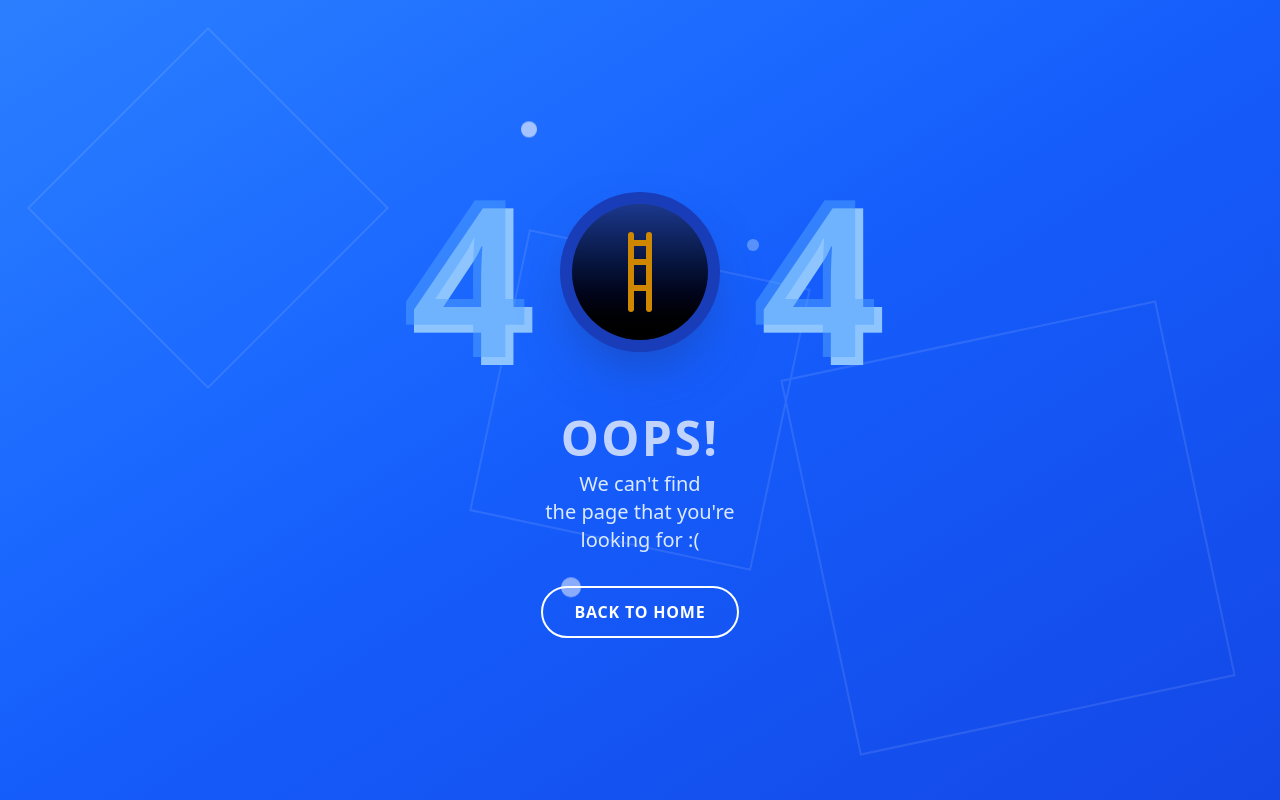
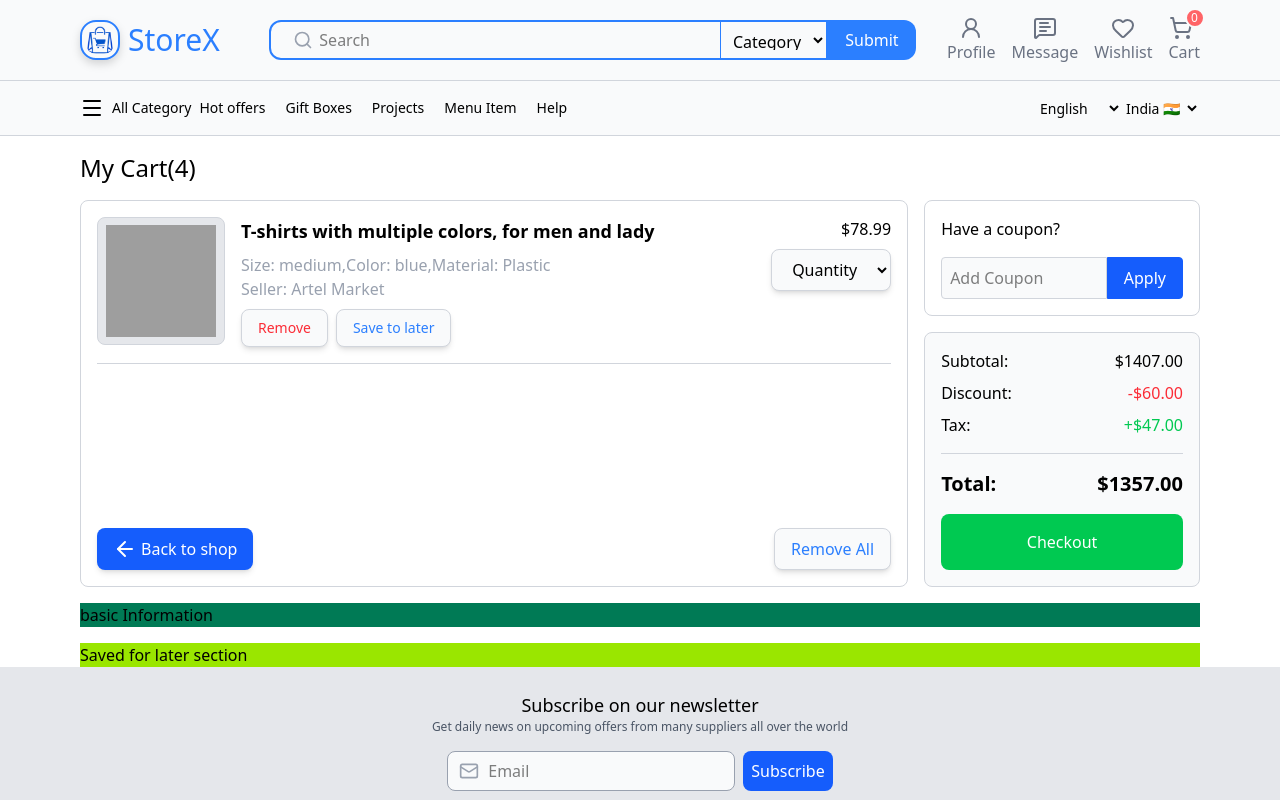
Before and after one commit to piushmaji/StoreX, a React (Vite) app: page /cart in a window 1280 px wide. Shown: the top 800 px of the page. Built offline with nearby package versions, Linux system fonts and the light colour scheme; grey boxes are pictures that could not be loaded.

Commit message:
Add to cart Section

```diff
--- a/src/App.jsx
+++ b/src/App.jsx
@@ -3,6 +3,7 @@ import HomePage from "./pages/HomePage"
 import ProductListingPage from "./pages/ProductListingPage"
 import NotFound from "./pages/NotFound"
 import ProductDetails from "./pages/ProductDetails"
+import CartPage from "./pages/CartPage"
 
 
 const router = createBrowserRouter([
@@ -18,6 +19,10 @@ const router = createBrowserRouter([
   {
     path: '/product/:id',
     element: <ProductDetails />
+  },
+  {
+    path: '/cart',
+    element: <CartPage />
   }
 ])
 const App = () => {
--- /dev/null
+++ b/src/components/Cart/BasicInfo.jsx
@@ -0,0 +1,14 @@
+import React from 'react'
+
+const BasicInfo = () => {
+    return (
+        <div>
+            {/* Basic information section */}
+            <section className='bg-emerald-700'>
+                basic Information
+            </section>
+        </div>
+    )
+}
+
+export default BasicInfo
--- /dev/null
+++ b/src/components/Cart/Cart.jsx
@@ -0,0 +1,23 @@
+import React from 'react'
+import MyCart from './MyCart'
+import SaveForLater from './SaveForLater'
+import BasicInfo from './BasicInfo'
+
+const Cart = () => {
+    return (
+        <div className='flex flex-col lg:px-20 lg:pt-4 gap-4'>
+
+
+            {/*My cart section */}
+            <MyCart />
+
+            {/*Basic information section */}
+            <BasicInfo />
+
+            {/*Saved for later section */}
+            <SaveForLater />
+        </div>
+    )
+}
+
+export default Cart
--- /dev/null
+++ b/src/components/Cart/MyCart.jsx
@@ -0,0 +1,133 @@
+import { ArrowLeft } from 'lucide-react'
+
+const MyCart = () => {
+
+    return (
+        <div className='flex flex-col gap-4'>
+            <div className='text-2xl '>
+                <h1>My Cart
+                    <span>(4)</span>
+                </h1>
+            </div>
+
+            {/* Main Cart section  */}
+            <main className='flex flex-col'>
+
+                {/* All Product Cart  */}
+                <section className='w-full flex gap-4'>
+
+                    <div className='w-[75%] flex flex-col rounded-lg border border-gray-300 gap-4 p-4 justify-between'>
+
+                        <div className='w-full flex justify-between border-b border-gray-300'>
+
+                            <div className='flex gap-4'>
+                                <div className='h-32 w-32 bg-gray-200 border border-gray-300 rounded-lg flex items-center justify-center p-2'>
+                                    <img
+                                        className='h-28 w-28 object-fill'
+                                        src="https://rukminim2.flixcart.com/image/832/832/xif0q/mobile/y/l/1/-original-imahbfd4cgh53kmh.jpeg?q=70&crop=false" alt="phone" />
+                                </div>
+                                <div className='flex flex-col font-light text-gray-400 gap-2 '>
+                                    <div className='text-lg font-semibold text-black'>
+                                        <h1>T-shirts with multiple colors, for men and lady</h1>
+                                    </div>
+                                    <div className='flex flex-col'>
+                                        <div className='flex'>
+                                            <p>Size: <span>medium</span>,</p>
+                                            <p>Color: <span> blue</span>,</p>
+                                            <p>Material: <span>Plastic</span></p>
+                                        </div>
+                                        <p>Seller: <span>Artel Market</span></p>
+                                    </div>
+                                    <div className='flex gap-2 pb-4'>
+                                        <button className='px-4 py-2 bg-gray-50 text-sm border border-gray-300 rounded-lg font-light text-red-500 shadow-md cursor-pointer active:scale-95 transition-all duration-200'>Remove</button>
+                                        <button className='px-4 py-2 bg-gray-50 text-sm border border-gray-300 rounded-lg font-light text-blue-500 shadow-md cursor-pointer active:scale-95 transition-all duration-200'>Save to later</button>
+                                    </div>
+                                </div>
+                            </div>
+
+                            <div className='flex flex-col items-end gap-2'>
+                                <div>
+                                    <h1>$78.99</h1>
+                                </div>
+                                <div>
+                                    <select className='px-4 py-2 bg-gray-50 border border-gray-300 rounded-lg font-light shadow-md focus:outline-0 cursor-pointer'>
+                                        <option value="Quantity">Quantity</option>
+                                        <option value="Qty:1">Qty:1</option>
+                                        <option value="Qty:2">Qty:2</option>
+                                        <option value="Qty:3">Qty:3</option>
+                                        <option value="Qty:4">Qty:4</option>
+                                    </select>
+                                </div>
+                            </div>
+                        </div>
+
+                        <div className='flex justify-between'>
+                            <button className='px-4 py-2 bg-blue-600 rounded-lg font-light text-white shadow-md cursor-pointer active:scale-95 transition-all duration-200'>
+                                <div className='flex gap-1'>
+                                    <ArrowLeft />
+                                    <h1>Back to shop</h1>
+                                </div>
+                            </button>
+
+                            <button className='px-4 py-2 bg-gray-50 border border-gray-300 rounded-lg font-light text-blue-500 shadow-md cursor-pointer active:scale-95 transition-all duration-200'>Remove All</button>
+                        </div>
+                    </div>
+
+                    {/* payment and bill section */}
+                    <div className='w-[25%] flex flex-col gap-4'>
+
+                        {/* Coupon code section */}
+                        <div className='flex flex-col border border-gray-300 rounded-lg p-4 gap-4'>
+                            <div>
+                                <h1>Have a coupon?</h1>
+                            </div>
+                            <div className='w-full flex items-center'>
+                                <input
+                                    className='w-[80%] bg-gray-50 p-2 border border-gray-300 rounded-bl-sm rounded-tl-sm focus:outline-0'
+                                    type="text"
+                                    placeholder='Add Coupon' />
+                                <button className='px-4 py-2 bg-blue-600 border border-blue-600 rounded-br-sm rounded-tr-sm font-light text-white hover:bg-blue-800 cursor-pointer active:scale-95 transition-all duration-200'>Apply</button>
+                            </div>
+                        </div>
+
+                        {/* payment and bill section */}
+                        <div className='bg-gray-50 p-4 rounded-lg border border-gray-300 '>
+                            <div className='flex flex-col gap-4'>
+                                <div className='border-b border-gray-300 pb-4'>
+                                    <div className='flex flex-col gap-2'>
+                                        <div className='flex justify-between'>
+                                            <h1>Subtotal:</h1>
+                                            <h2>$1407.00</h2>
+                                        </div>
+                                        <div className='flex justify-between'>
+                                            <h1>Discount:</h1>
+                                            <h2 className='text-red-500'>-$60.00</h2>
+                                        </div>
+                                        <div className='flex justify-between'>
+                                            <h1>Tax:</h1>
+                                            <h2 className='text-green-500'>+$47.00</h2>
+                                        </div>
+                                    </div>
+                                </div>
+
+                                <div className='flex justify-between text-xl font-bold'>
+                                    <h1>Total:</h1>
+                                    <h2>$1357.00</h2>
+                                </div>
+
+                                <div className='flex justify-center items-center'>
+                                    <button className='w-full p-4 bg-green-500 rounded-lg font-light text-white hover:bg-green-600 cursor-pointer active:scale-95 transition-all duration-200'>Checkout</button>
+                                </div>
+                            </div>
+                        </div>
+                    </div>
+
+                </section>
+
+            </main>
+
+        </div>
+    )
+}
+
+export default MyCart
--- /dev/null
+++ b/src/components/Cart/SaveForLater.jsx
@@ -0,0 +1,14 @@
+import React from 'react'
+
+const SaveForLater = () => {
+    return (
+        <div>
+            {/*Saved for later section */}
+            <section className='bg-lime-400'>
+                Saved for later section
+            </section>
+        </div>
+    )
+}
+
+export default SaveForLater
--- a/src/components/layout/Navbar/Navbar.jsx
+++ b/src/components/layout/Navbar/Navbar.jsx
@@ -17,10 +17,10 @@ const Navbar = () => {
 
                 {/* Profile section */}
                 <div className='flex justify-end lg:col-span-3 col-span-6 gap-4 text-gray-500 lg:order-3 '>
-                    <Link to="/product" > <div className='flex flex-col items-center justify-center'>
+                    <div className='flex flex-col items-center justify-center'>
                         <UserRound />
                         <h2>Profile</h2>
-                    </div></Link>
+                    </div>
                     <div className='lg:flex flex-col items-center justify-center hidden md:hidden'>
                         <MessageSquareText />
                         <h2>Message</h2>
@@ -30,11 +30,11 @@ const Navbar = () => {
                         <h2>Wishlist</h2>
                     </div>
                     <div className='flex flex-col items-center justify-center'>
-                        <Link to='/product/p003'>
+                        <Link to='/cart'>
 
                             <div className='relative'>
-                                <div className='h-5 w-5 absolute bg-red-400 rounded-full left-6 -top-2 items-center justify-center flex p-1'>
-                                    <span className='text-white text-xs'>14</span>
+                                <div className='h-5 w-5 absolute bg-red-400 rounded-full left-4 -top-2 items-center justify-center flex p-1 border-2 border-gray-50'>
+                                    <span className='text-white text-xs'>0</span>
                                 </div>
                                 <ShoppingCart />
                             </div>
@@ -68,7 +68,10 @@ const Navbar = () => {
 
                     <div className='flex gap-2 items-center'>
                         <Menu />
-                        <h2>All Category</h2>
+                        <Link to="/product" >
+                            <div>
+                                <h2>All Category</h2>
+                            </div> </Link>
                         <div className='flex gap-5 '>
                             <a href="#">Hot offers</a>
                             <a href="#">Gift Boxes</a>
--- /dev/null
+++ b/src/pages/CartPage.jsx
@@ -0,0 +1,19 @@
+import Navbar from '../components/layout/Navbar/Navbar'
+import Footer from '../components/layout/Footer/Footer'
+import Cart from '../components/Cart/Cart'
+const CartPage = () => {
+    return (
+        <div>
+            {/* navbar */}
+            <Navbar />
+
+            {/* Main Home Section */}
+            <Cart />
+
+            {/* Footer Section */}
+            <Footer />
+        </div>
+    )
+}
+
+export default CartPage
```
